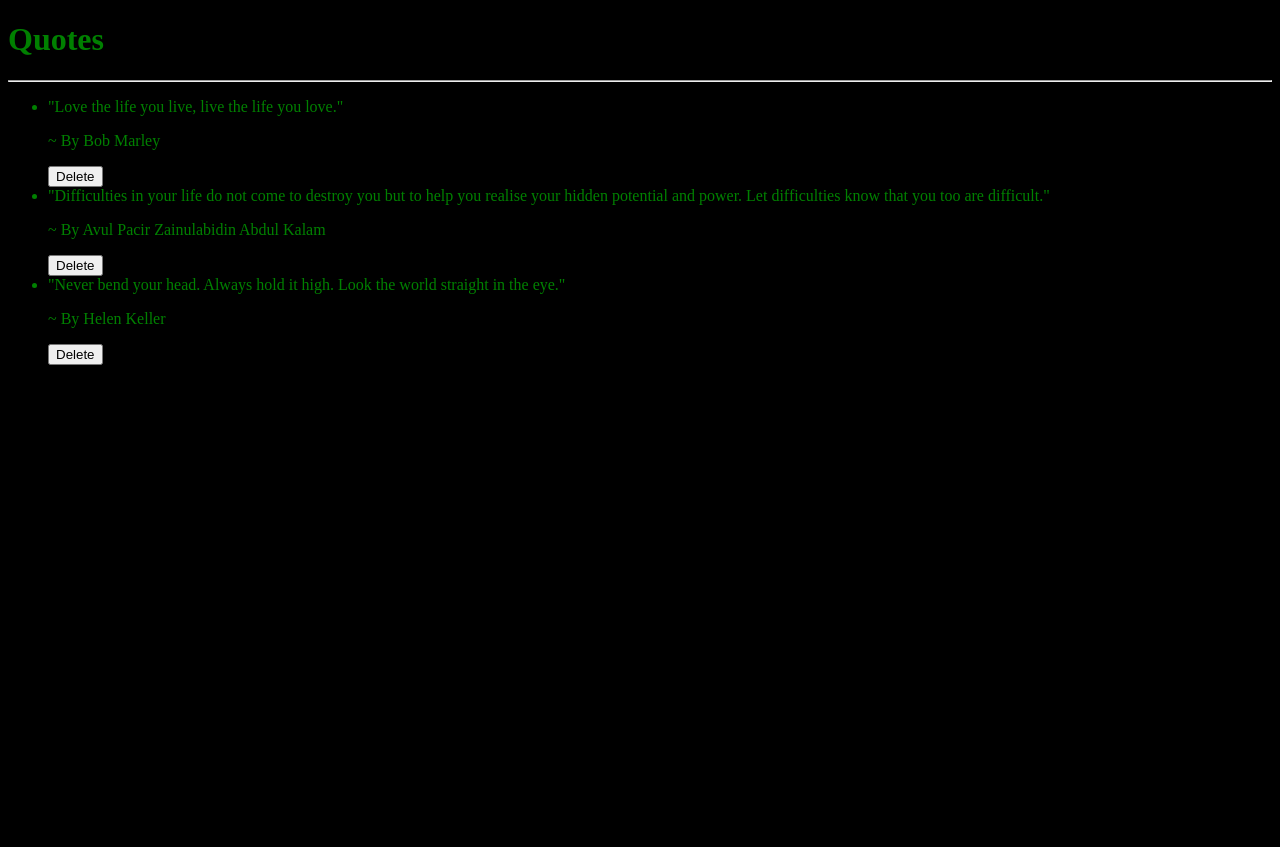
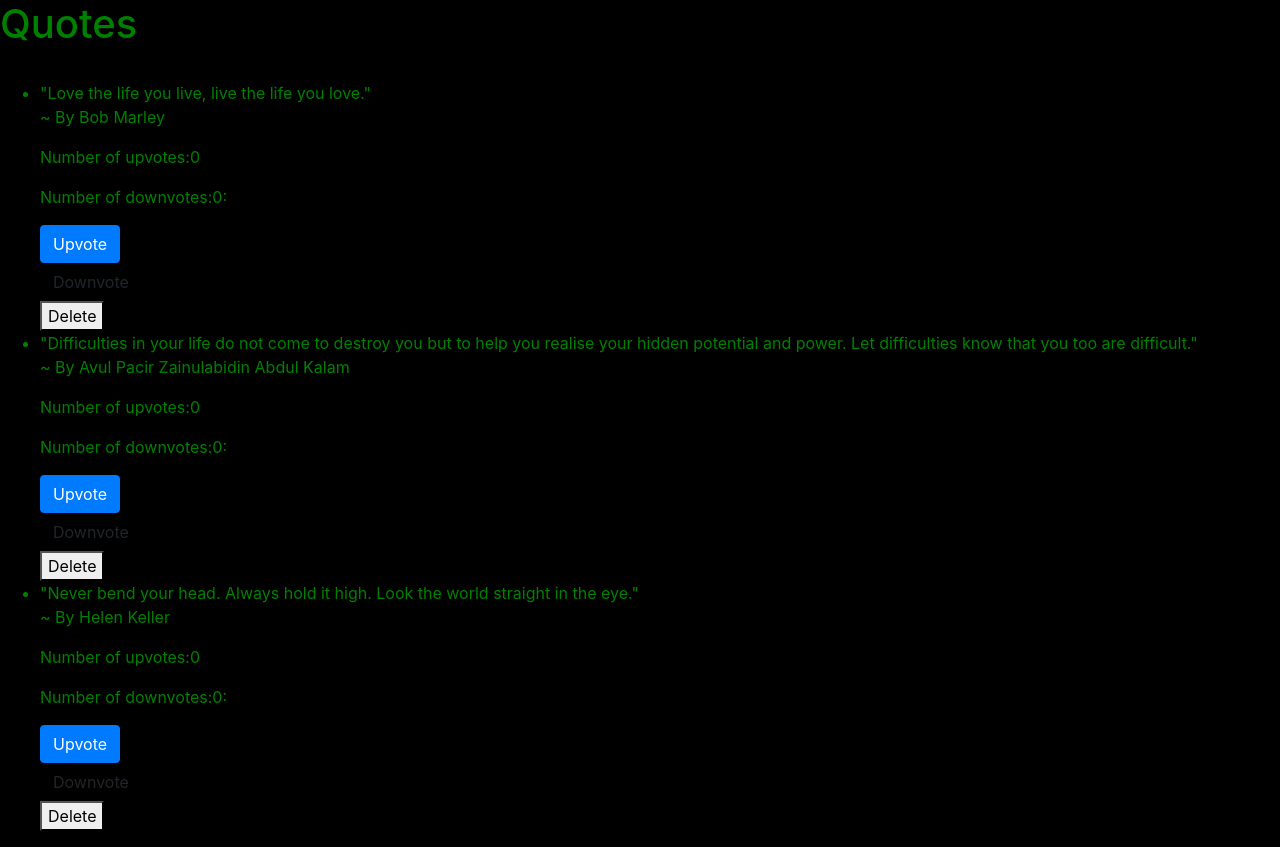
Before and after one commit to Maureenchepkirui/Quotes, an Angular app: page / in a window 1280 px wide. Before the commit the page ends 800 px from the top, so only its background shows below. Built offline with nearby package versions, Linux system fonts and the light colour scheme.

Commit message:
Add botstrap links to index.html file

```diff
--- a/src/app/quote-detail/quote-detail.component.html
+++ b/src/app/quote-detail/quote-detail.component.html
@@ -1,2 +1,3 @@
 <p>~ By {{quote.author}}</p>
-<button (click)= 'quoteComplete(true)'>Delete</button>
+<p> Number of upvotes:{{quote.upvotes}}</p>
+<p>Number of downvotes:{{quote.downvotes}}:</p>
--- a/src/app/quote-detail/quote-detail.component.ts
+++ b/src/app/quote-detail/quote-detail.component.ts
@@ -1,4 +1,4 @@
-import { Component, OnInit,Input,Output,EventEmitter} from '@angular/core';
+import { Component, OnInit,Input,} from '@angular/core';
 import { Quote } from "../quote";
 @Component({
   selector: 'app-quote-detail',
@@ -7,11 +7,8 @@ import { Quote } from "../quote";
 })
 export class QuoteDetailComponent implements OnInit {
   @Input() quote: Quote;
-    @Output() toDelete = new EventEmitter<boolean>();
 
-    quoteComplete(complete:boolean){
-      this.toDelete.emit(complete);
-    }
+
   constructor() { }
 
   ngOnInit(): void {
--- a/src/app/quote.ts
+++ b/src/app/quote.ts
@@ -1,5 +1,8 @@
 export class Quote {
-id:number;
-quote:string;
-author:string;
+public upvotes : number;
+public downvotes :number;
+constructor(public id:number,public quote:string,public author:string){
+  this.upvotes=0;
+  this.downvotes=0;
+}
   }
--- a/src/app/quote/quote.component.html
+++ b/src/app/quote/quote.component.html
@@ -5,6 +5,11 @@
     <li *ngFor='let quote of quotes let i = index'>
       {{quote.quote}}
      <app-quote-detail  [quote]='quote'(toDelete) = 'deleteQuote($event,i)'></app-quote-detail>
+
+     <button class="btn btn-primary" (click)="upvote(i)">Upvote</button><br>
+     <button class="btn" (click)="downvote(i)">Downvote</button><br>
+     <button (click)= 'quoteComplete(true)'>Delete</button>
+
     </li>
   </ul>
 </div>
--- a/src/app/quote/quote.component.ts
+++ b/src/app/quote/quote.component.ts
@@ -1,4 +1,4 @@
-import { Component, OnInit, } from '@angular/core';
+import { Component, OnInit,Output,EventEmitter } from '@angular/core';
 import {Quote  } from "../quote";
 @Component({
   selector: 'app-quote',
@@ -7,15 +7,26 @@ import {Quote  } from "../quote";
 })
 export class QuoteComponent implements OnInit {
 quotes:Quote[]=[
-  {id:1,quote:'"Love the life you live, live the life you love."',author:'Bob Marley'},
-  {id:2,quote:'"Difficulties in your life do not come to destroy you but to help you realise your hidden potential and power. Let difficulties know that you too are difficult."',author:'Avul Pacir Zainulabidin Abdul Kalam'},
-  {id:1,quote:'"Never bend your head. Always hold it high. Look the world straight in the eye."',author:'Helen Keller '},
+  new Quote(1,'"Love the life you live, live the life you love."','Bob Marley'),
+  new Quote(2,'"Difficulties in your life do not come to destroy you but to help you realise your hidden potential and power. Let difficulties know that you too are difficult."','Avul Pacir Zainulabidin Abdul Kalam'),
+  new Quote(1,'"Never bend your head. Always hold it high. Look the world straight in the eye."','Helen Keller '),
 ];
+@Output() toDelete = new EventEmitter<boolean>();
+
+quoteComplete(complete:boolean){
+  this.toDelete.emit(complete);
+}
 deleteQuote(toDelete, index){
    if (toDelete) {
      this.quotes.splice(index,1);
    }
  }
+ upvote(i){
+      this.quotes[i].upvotes+=1
+  }
+downvote(i){
+    this.quotes[i].downvotes+=1
+  }
 
 constructor() { }
 
--- a/src/index.html
+++ b/src/index.html
@@ -6,8 +6,12 @@
   <base href="/">
   <meta name="viewport" content="width=device-width, initial-scale=1">
   <link rel="icon" type="image/x-icon" href="favicon.ico">
+  <link rel="stylesheet" href="https://stackpath.bootstrapcdn.com/bootstrap/4.3.1/css/bootstrap.min.css" integrity="sha384-ggOyR0iXCbMQv3Xipma34MD+dH/1fQ784/j6cY/iJTQUOhcWr7x9JvoRxT2MZw1T" crossorigin="anonymous">
 </head>
 <body>
   <app-root></app-root>
+<script src="https://code.jquery.com/jquery-3.3.1.slim.min.js" integrity="sha384-q8i/X+965DzO0rT7abK41JStQIAqVgRVzpbzo5smXKp4YfRvH+8abtTE1Pi6jizo" crossorigin="anonymous"></script>
+<script src="https://cdnjs.cloudflare.com/ajax/libs/popper.js/1.14.7/umd/popper.min.js" integrity="sha384-UO2eT0CpHqdSJQ6hJty5KVphtPhzWj9WO1clHTMGa3JDZwrnQq4sF86dIHNDz0W1" crossorigin="anonymous"></script>
+<script src="https://stackpath.bootstrapcdn.com/bootstrap/4.3.1/js/bootstrap.min.js" integrity="sha384-JjSmVgyd0p3pXB1rRibZUAYoIIy6OrQ6VrjIEaFf/nJGzIxFDsf4x0xIM+B07jRM" crossorigin="anonymous"></script>
 </body>
 </html>
```
